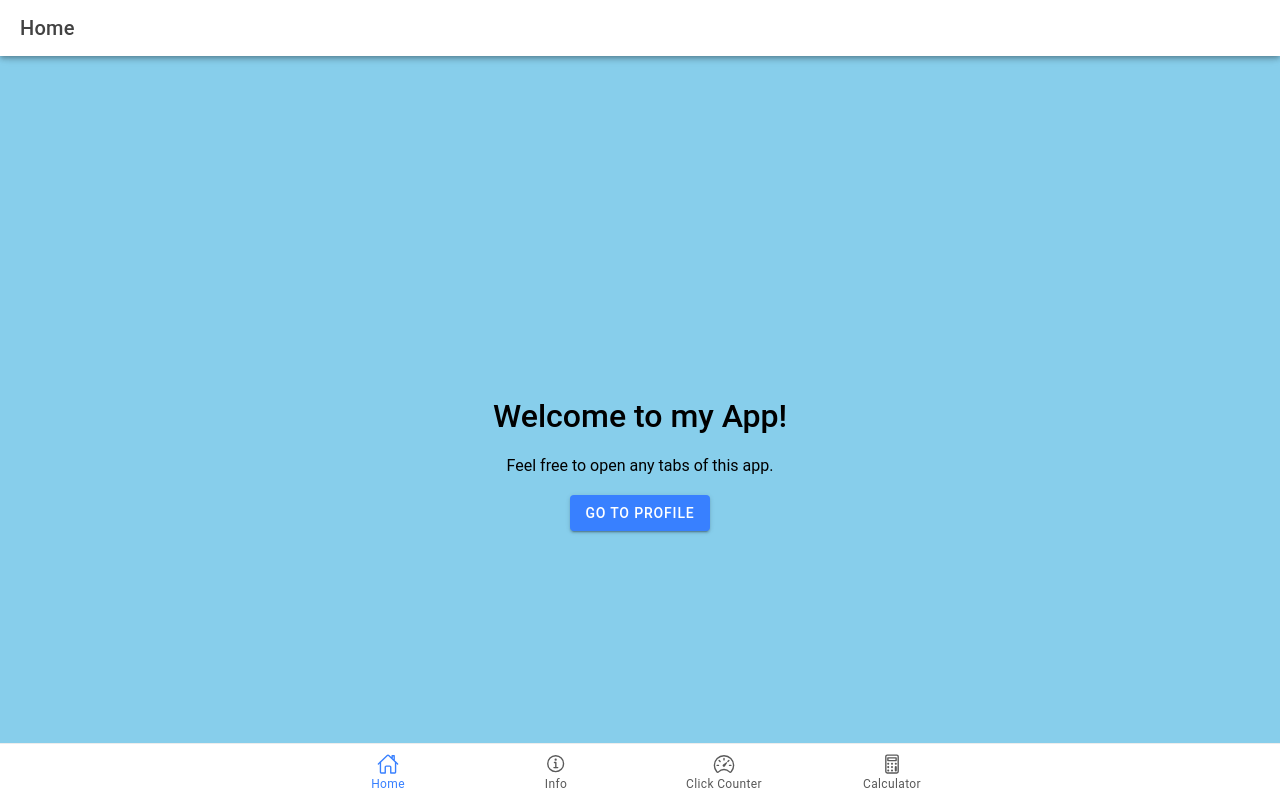
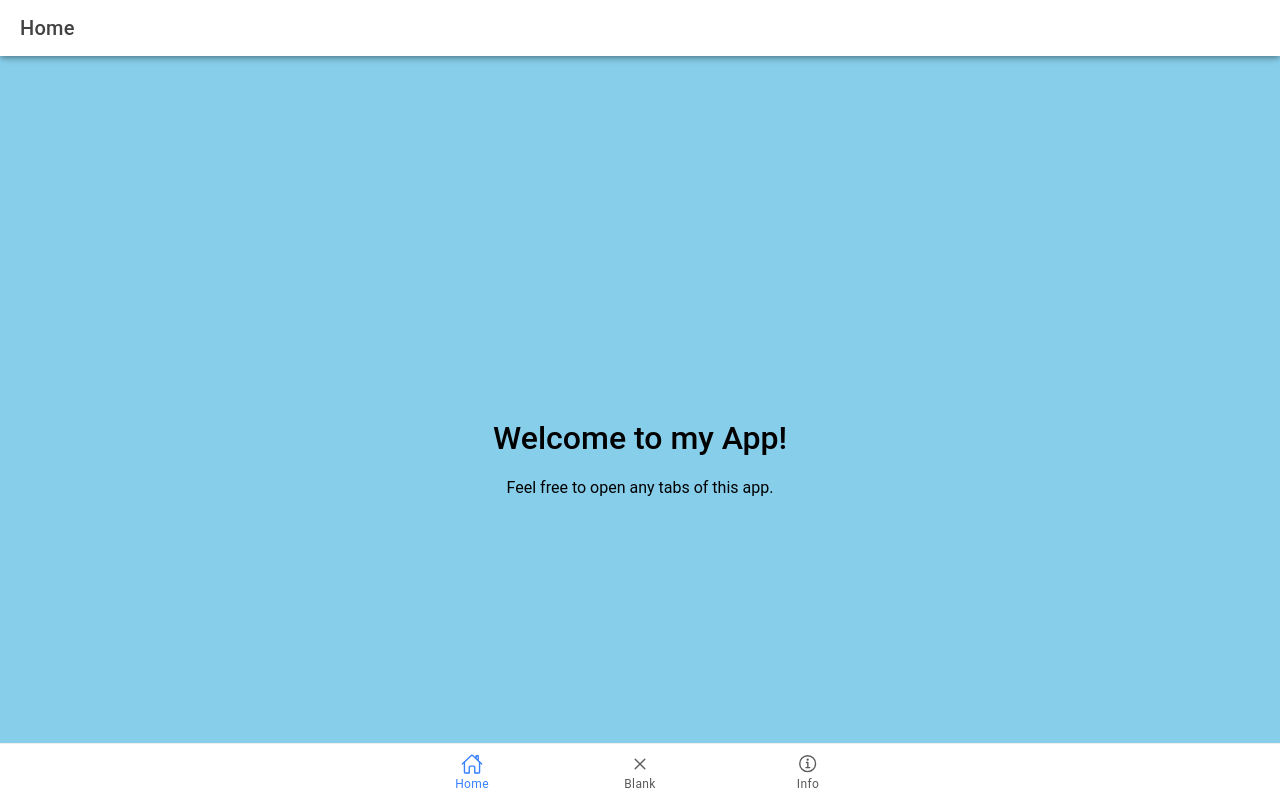
Before and after one commit to JhnDm/ion-t-Domo, a React (Vite) app: page /home in a window 1280 px wide. Built offline with nearby package versions, Linux system fonts and the light colour scheme.

Commit message:
change the tabs again

```diff
--- a/src/App.tsx
+++ b/src/App.tsx
@@ -13,9 +13,9 @@ import { IonReactRouter } from '@ionic/react-router';
 import { calculatorOutline, closeOutline, ellipse, home, homeOutline, informationCircleOutline, personOutline, speedometerOutline, square, triangle } from 'ionicons/icons';
 // Home resources
 import Home from './pages/home';
-import Tab1 from './pages/profile';
-import Tab2 from './pages/clickcounter';
-import Tab3 from './pages/calculator';
+{/*import Tab1 from './pages/profile';*/}
+import Tab2 from './pages/profile';
+{/*import Tab3 from './pages/calculator';*/}
 
 
 
@@ -54,9 +54,9 @@ const App: React.FC = () => (
 
           {/* Home Router */}
           <Route exact path="/home" component={Home} />
-          <Route exact path="/profile" component={Tab1} />
-          <Route exact path="/clickcounter" component={Tab2} />
-          <Route exact path="/calculator" component={Tab3} />
+          {/* <Route exact path="/profile" component={Tab1} />*/}
+          <Route exact path="/profile" component={Tab2} />
+          {/* <Route exact path="/calculator" component={Tab3} />*/}
 
         </IonRouterOutlet>
 
@@ -66,24 +66,24 @@ const App: React.FC = () => (
             <IonIcon aria-hidden="true" icon={homeOutline} />
             <IonLabel>Home</IonLabel>
           </IonTabButton>
-         {/*  <IonTabButton tab="Profile" href="/profile">
+          <IonTabButton tab="" href="">
             <IonIcon aria-hidden="true" icon={closeOutline} />
             <IonLabel>Blank</IonLabel>
-          </IonTabButton>*/}
+          </IonTabButton>
           <IonTabButton tab="Profile" href="/profile">
             <IonIcon aria-hidden="true" icon={informationCircleOutline} />
             <IonLabel>Info</IonLabel>
           </IonTabButton>
 
 
-          <IonTabButton tab="Click counter" href="/clickcounter">
+         {/*  <IonTabButton tab="Click counter" href="/clickcounter">
             <IonIcon aria-hidden="true" icon={speedometerOutline} />
             <IonLabel>Click Counter</IonLabel>
           </IonTabButton>
           <IonTabButton tab="tab3" href="/calculator">
             <IonIcon aria-hidden="true" icon={calculatorOutline} />
             <IonLabel>Calculator</IonLabel>
-          </IonTabButton>
+          </IonTabButton>*/}
         </IonTabBar>
       </IonTabs>
     </IonReactRouter>
--- a/src/pages/home.tsx
+++ b/src/pages/home.tsx
@@ -1,12 +1,5 @@
 import React from 'react';
-import {
-  IonContent,
-  IonHeader,
-  IonPage,
-  IonTitle,
-  IonToolbar,
-  IonButton,
-} from '@ionic/react';
+import { IonContent, IonHeader, IonPage, IonTitle, IonToolbar } from '@ionic/react';
 import { useHistory } from 'react-router-dom'; // Import useHistory hook
 
 import './home.css';
@@ -14,9 +7,9 @@ import './home.css';
 const Home: React.FC = () => {
   const history = useHistory(); // Initialize useHistory hook
 
-  const navigateToProfile = () => {
+{/* const navigateToProfile = () => {
     history.push('/profile'); // Navigate to the '/profile' route
-  };
+  };*/}
 
   return (
     <IonPage>
@@ -29,9 +22,6 @@ const Home: React.FC = () => {
         <div className="welcome-text">
           <h1>Welcome to my App!</h1>
           <p>Feel free to open any tabs of this app.</p>
-          {/* Use navigateToProfile function on button click */}
-          <IonButton onClick={navigateToProfile} color="primary">Go to Profile</IonButton>
-          {/* Use routerLink to navigate to '/about' page */}
         </div>
       </IonContent>
     </IonPage>
```
